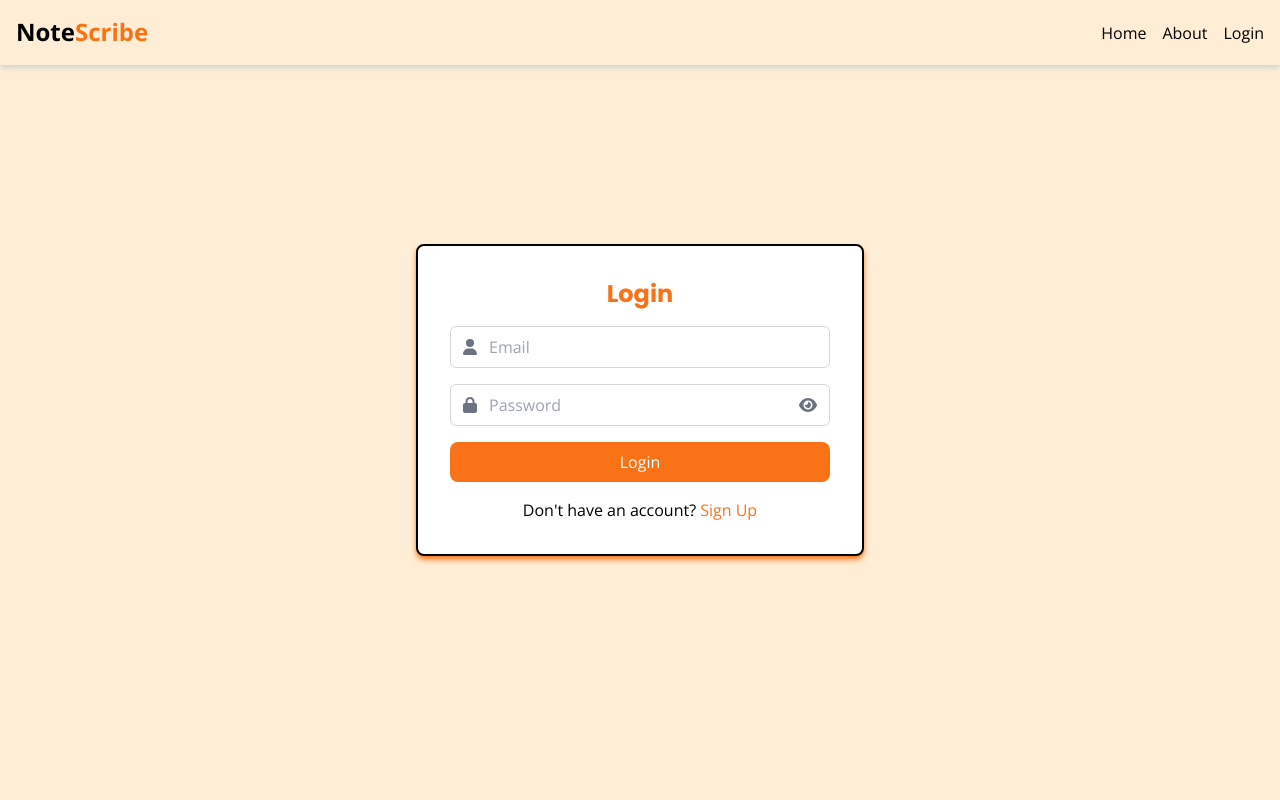
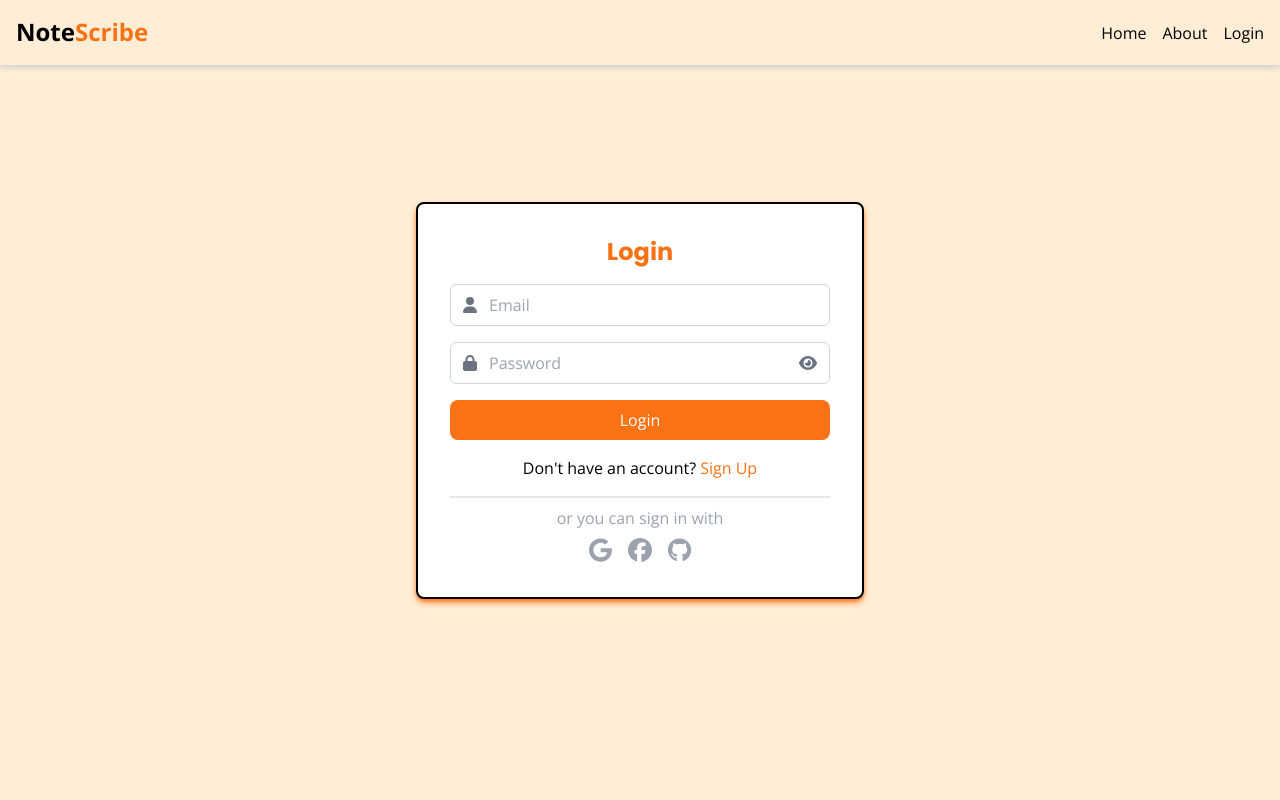
Before and after one commit to hphng/NoteScribe, a React (Vite) app in the folder frontend/: page /login in a window 1280 px wide. Shown: the top 800 px of the page. Built offline with nearby package versions, Linux system fonts and the light colour scheme; no server answers.

Commit message:
add login options on frotnend

```diff
--- a/frontend/src/pages/Login.jsx
+++ b/frontend/src/pages/Login.jsx
@@ -1,6 +1,7 @@
 import React, { useState } from 'react';
 import { FontAwesomeIcon } from '@fortawesome/react-fontawesome';
 import { faUser, faLock, faEye, faEyeSlash } from '@fortawesome/free-solid-svg-icons';
+import { faGoogle, faFacebook, faGithub } from '@fortawesome/free-brands-svg-icons';
 import axios from 'axios';
 
 const LoginPage = () => {
@@ -76,7 +77,7 @@ const LoginPage = () => {
           </button>
         </form>
 
-        <div className="text-center mt-4">
+        <div className="text-center my-4">
           <p>
             Don't have an account?{' '}
             <a href="/signup" className="text-orange-500 hover:underline">
@@ -84,6 +85,30 @@ const LoginPage = () => {
             </a>
           </p>
         </div>
+
+        <div className='text-gray-400 border-t-2 border-t-gray-200'>
+          <p className='text-center my-2'>or you can sign in with</p>
+          <div className='w-full flex flex-row justify-center gap-4'>
+            <button onClick={() => window.location.href = `${import.meta.env.VITE_API_URL}/api/auth/google`}>
+              <FontAwesomeIcon
+                icon={faGoogle}
+                className='text-2xl hover:text-google hover:scale-110 transition ease-in-out duration-200'
+              />
+            </button>
+            <button onClick={() => window.location.href = `${import.meta.env.VITE_API_URL}/api/auth/google`}>
+              <FontAwesomeIcon
+                icon={faFacebook}
+                className='text-2xl hover:text-facebook hover:scale-110 transition ease-in-out duration-200'
+              />
+            </button>
+            <button onClick={() => window.location.href = `${import.meta.env.VITE_API_URL}/api/auth/google`}>
+              <FontAwesomeIcon
+                icon={faGithub}
+                className='text-2xl hover:text-github hover:scale-110 transition ease-in-out duration-200'
+              />
+            </button>
+          </div>
+        </div>
       </div>
     </div>
   );
--- a/frontend/src/pages/SignUp.jsx
+++ b/frontend/src/pages/SignUp.jsx
@@ -2,6 +2,7 @@ import React, { useState } from 'react';
 import { Field, Fieldset, Input, Label, Legend, Select } from '@headlessui/react';
 import { FontAwesomeIcon } from '@fortawesome/react-fontawesome';
 import { faUser, faEnvelope, faLock, faImage, faEye, faEyeSlash } from '@fortawesome/free-solid-svg-icons';
+import { faGoogle, faFacebook, faGithub } from '@fortawesome/free-brands-svg-icons';
 import axios from 'axios';
 
 const SignupPage = () => {
@@ -156,7 +157,7 @@ const SignupPage = () => {
           </button>
         </Fieldset>
 
-        <div className="text-center mt-4">
+        <div className="text-center my-4">
           <p>
             Already have an account?{' '}
             <a href="/login" className="text-orange-500 hover:underline">
@@ -164,11 +165,30 @@ const SignupPage = () => {
             </a>
           </p>
         </div>
-        <button
-        onClick={() => window.location.href = `${import.meta.env.VITE_API_URL}/api/auth/google`}
-      className="w-full py-2 mt-4 bg-blue-500 text-white rounded-lg hover:bg-blue-600 transition duration-200">
-        Sign Up with Google
-        </button>
+
+        <div className='text-gray-400 border-t-2 border-t-gray-200'>
+          <p className='text-center my-2'>or you can sign in with</p>
+          <div className='w-full flex flex-row justify-center gap-4'>
+            <button onClick={() => window.location.href = `${import.meta.env.VITE_API_URL}/api/auth/google`}>
+              <FontAwesomeIcon
+                icon={faGoogle}
+                className='text-2xl hover:text-google hover:scale-110 transition ease-in-out duration-200'
+              />
+            </button>
+            <button onClick={() => window.location.href = `${import.meta.env.VITE_API_URL}/api/auth/google`}>
+              <FontAwesomeIcon
+                icon={faFacebook}
+                className='text-2xl hover:text-facebook hover:scale-110 transition ease-in-out duration-200'
+              />
+            </button>
+            <button onClick={() => window.location.href = `${import.meta.env.VITE_API_URL}/api/auth/google`}>
+              <FontAwesomeIcon
+                icon={faGithub}
+                className='text-2xl hover:text-github hover:scale-110 transition ease-in-out duration-200'
+              />
+            </button>
+          </div>
+        </div>
       </form>
     </div>
   );
--- a/frontend/tailwind.config.js
+++ b/frontend/tailwind.config.js
@@ -16,6 +16,11 @@ export default {
         mobile: { max: '768px' },
         tablet: { max: '1024px' },
         desktop: { min: '1025px' },
+      },
+      colors: {
+        facebook: '#3b5999',
+        google: '#db4437',
+        github: '#333',
       }
     },
   },
```
Also changed, not shown: 1 other file (tests, documents, lock files or other folders).
